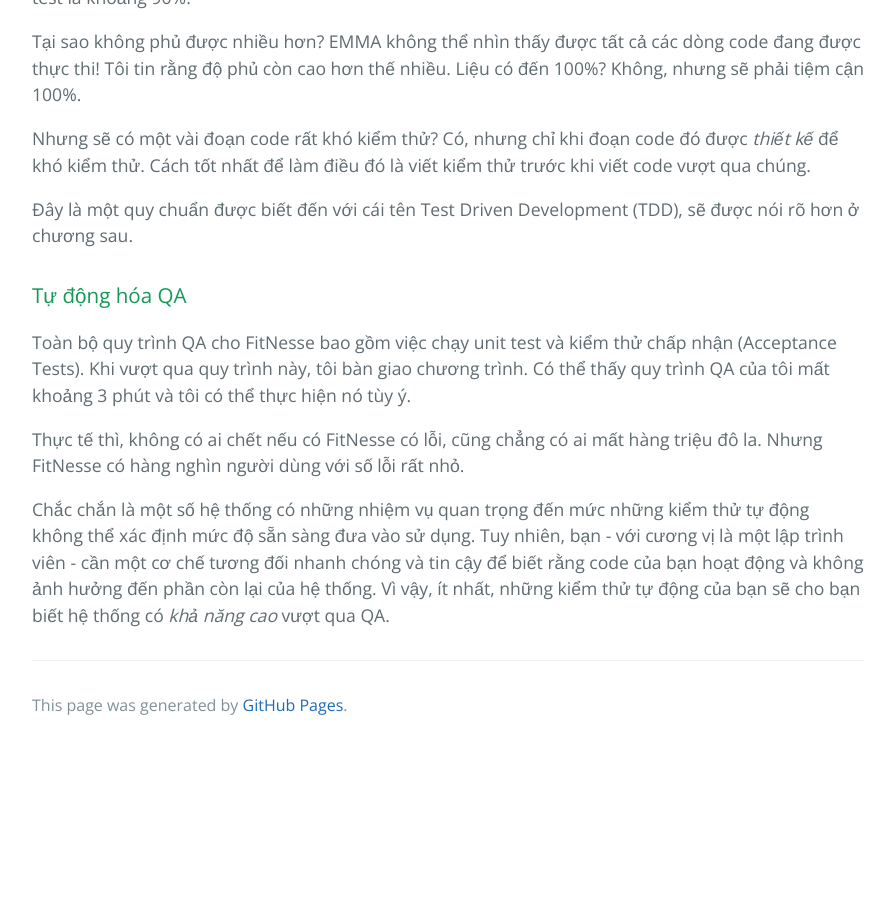
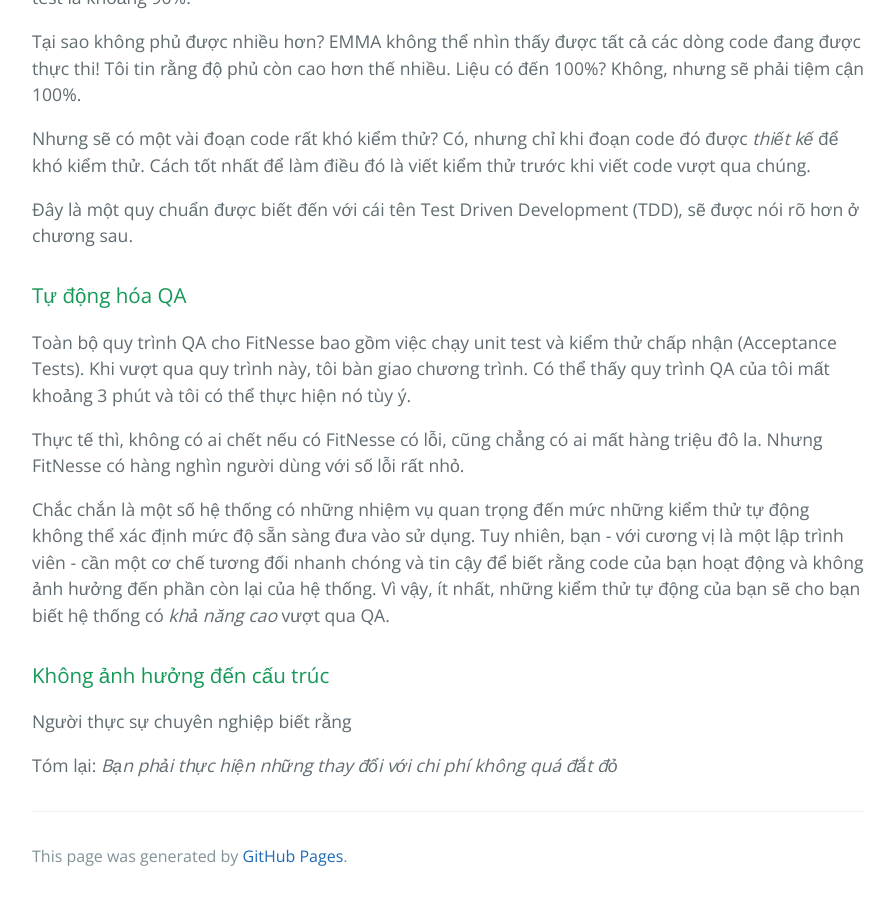
Before and after one commit to HaiBV/haibv.github.io, a Jekyll site: the page built from clean-coder/chapter-1-professionalism.md, in a window 1280 px wide and 900 px high, scrolled down 4911 px. Shown: the whole window, without its empty margins (192-1087 px from the left). Built offline with Jekyll 4.4.1, drawn with Linux system fonts in a browser that asks for light colours; our own code applies the rules of GitHub Pages for plain Markdown files; before the commit the page ends 5660 px from its top, so only the background shows below that.

Commit message:
Update The Clean Coder - Chapter 1 Professionalism

```diff
--- a/clean-coder/chapter-1-professionalism.md
+++ b/clean-coder/chapter-1-professionalism.md
@@ -107,3 +107,9 @@ Toàn bộ quy trình QA cho FitNesse bao gồm việc chạy unit test và ki
 Thực tế thì, không có ai chết nếu có FitNesse có lỗi, cũng chẳng có ai mất hàng triệu đô la. Nhưng FitNesse có hàng nghìn người dùng với số lỗi rất nhỏ.
 
 Chắc chắn là một số hệ thống có những nhiệm vụ quan trọng đến mức những kiểm thử tự động không thể xác định mức độ sẵn sàng đưa vào sử dụng. Tuy nhiên, bạn - với cương vị là một lập trình viên - cần một cơ chế tương đối nhanh chóng và tin cậy để biết rằng code của bạn hoạt động và không ảnh hưởng đến phần còn lại của hệ thống. Vì vậy, ít nhất, những kiểm thử tự động của bạn sẽ cho bạn biết hệ thống có _khả năng cao_ vượt qua QA.
+
+### Không ảnh hưởng đến cấu trúc
+
+Người thực sự chuyên nghiệp biết rằng
+
+Tóm lại: _Bạn phải thực hiện những thay đổi với chi phí không quá đắt đỏ_
```
